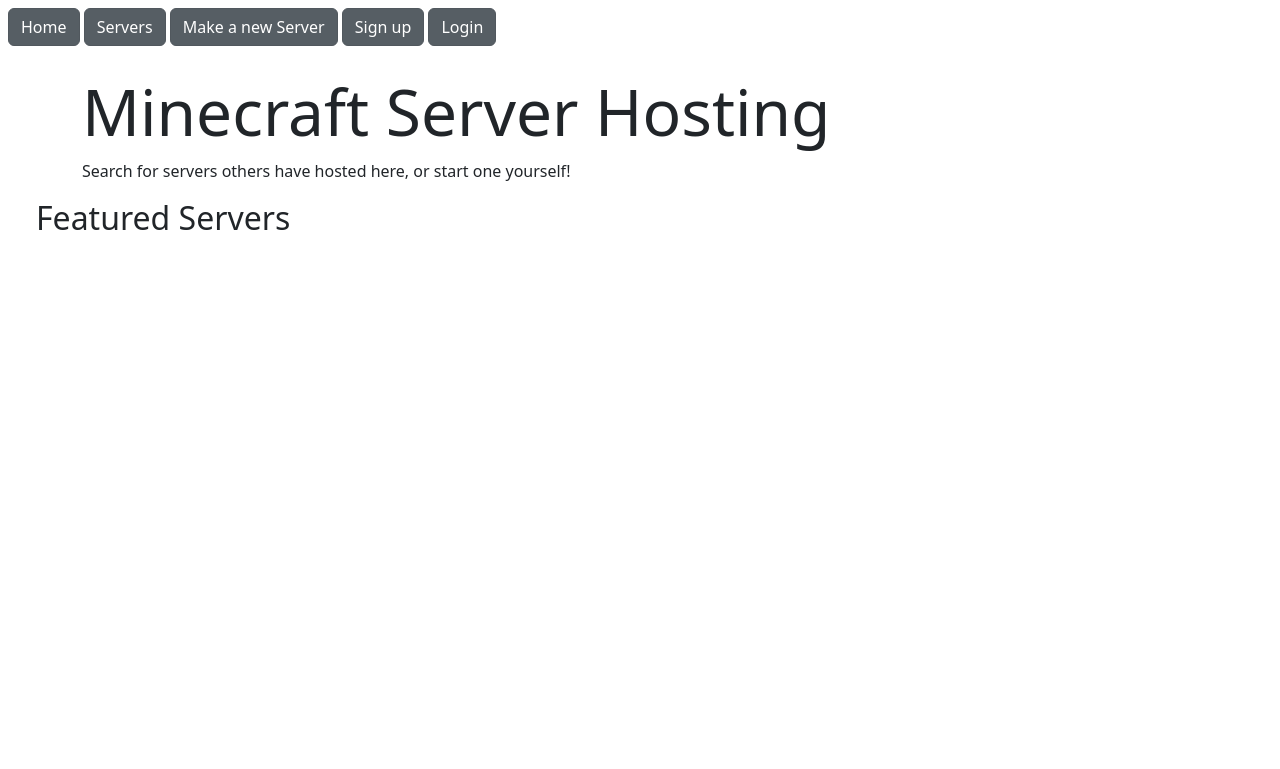
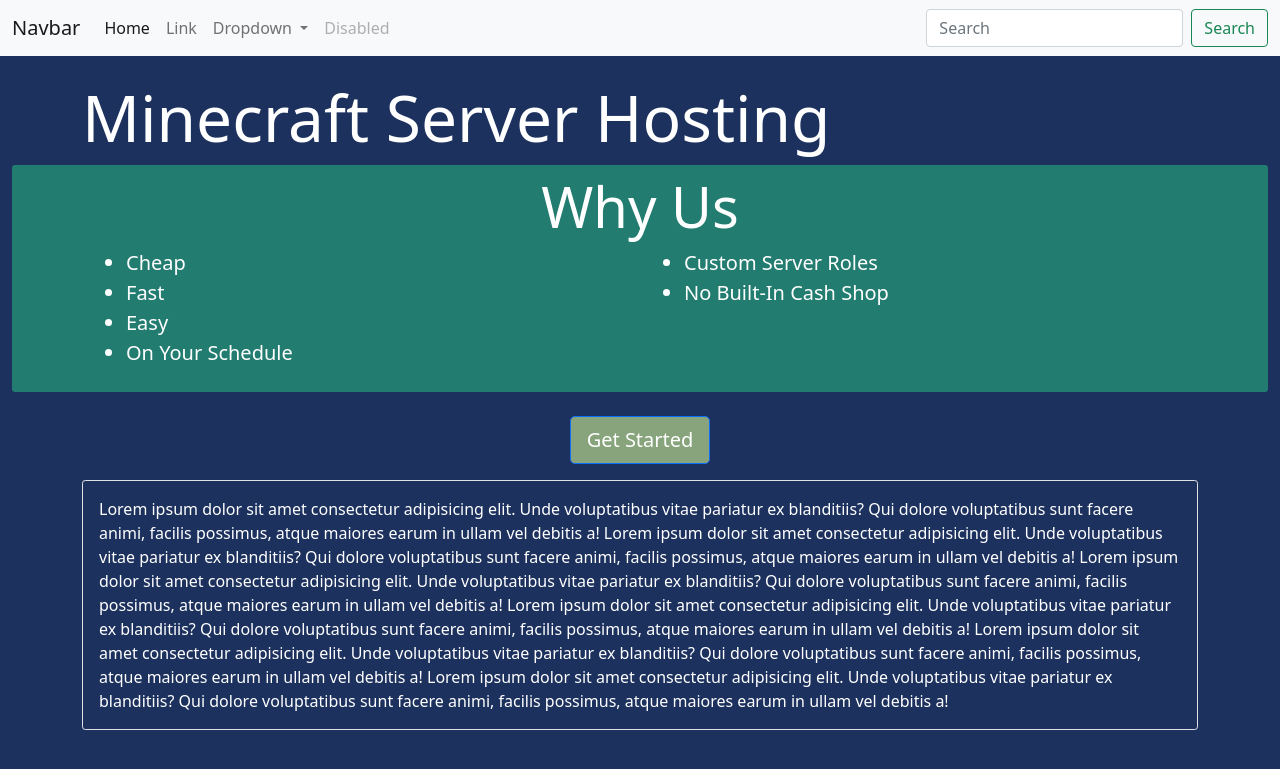
Before and after one commit to BaconB0TOrg/GCCWebProject, a Flask app: page /welcome/ in a window 1280 px wide. Shown: the top 769 px of the page. Run offline with Flask 3, Linux system fonts and the light colour scheme.

Commit message:
Redesign Landing Page

```diff
--- a/src/templates/flash.html
+++ b/src/templates/flash.html
@@ -1,4 +1,4 @@
-<div class="container">
+<div class="container" id="flash-container">
   {% for message in get_flashed_messages() %}
   <div class="alert alert-warning alert-dismissible fade show" role="alert">
       {{message}}
--- a/src/templates/home.html
+++ b/src/templates/home.html
@@ -9,60 +9,53 @@
 <div class="jumbotron">
   <div class="container">
     <h1 class="display-3">Minecraft Server Hosting</h1>
-    <p>Search for servers others have hosted here, or start one yourself!</p>
-    <!-- <p><a class="btn btn-primary btn-lg" href="#" role="button">Learn more &raquo;</a></p> -->
+    <!-- <p>Search for servers others have hosted here, or start one yourself!</p> -->
   </div>
 </div>
 
-<div class="container-fluid">
-<div class="row">
-  <!-- <div class="col-sm-12 col-lg-6 col-xl-4">
-    <h2>Events</h2>
-    <div class="row">
-        <h4>Event x:</h4>
-        <p>Event Info</p>
+<div class="teal row rounded-1">
+  <div class="jumbotron">
+    <div class="container py-2">
+      <h1 class="display-4 text-center">Why Us</h1>
+      <!-- <hr class="my-3"> -->
+      <div class="row lead" id="reasons">
+        <div class="d-none d-md-block col-6">
+          <ul>
+            <li>Cheap</li>
+            <li>Fast</li>
+            <li>Easy</li>
+            <li>On Your Schedule</li>
+          </ul>
+        </div>
+        <div class="d-none d-md-block col-6">
+          <ul>
+            <li>Custom Server Roles</li>
+            <li>No Built-In Cash Shop</li>
+          </ul>
+        </div>
+        <div class="d-md-none col-12">
+          <ul>
+            <li>Cheap</li>
+            <li>Fast</li>
+            <li>Easy</li>
+            <li>On Your Schedule</li>
+            <li>Custom Server Roles</li>
+            <li>No Built-In Cash Shop</li>
+          </ul>
+        </div>
+      </div>
     </div>
-    <div class="row">
-        <h4>Event y:</h4>
-        <p>Event Info</p>
-    </div>
-
-    {#Not Implemented#}
-    <p><a class="btn btn-secondary" href="#" role="button">View details &raquo;</a></p>
-
-  </div> -->
-  <div class="col-sm-12 col-lg-8 col-xl-8">
-    <h2>Featured Servers</h2>
-    {% for server in servers %}
-    <div class="row">
-        <h4>{{server.name}}</h4>
-        <p>{{server.description}}</p>
-    </div>
-    <p><a class="btn btn-secondary" href="{{url_for('show_server', server_id=server.id)}}" role="button">View details &raquo;</a></p>
-    {% endfor %}
-
   </div>
-  {# user exists and owns at least one server #}
-  {% if user != None and (user.servers|length != 0) %}
-  <div class="col-sm-12 col-lg-4 col-xl-4">
-    <h2>Your Servers</h2>
-    <div id="users_servers">
-      {% for server in user.servers %}
-      <input type="hidden" data-server-id="{{server.id}}" data-docker-id="{{server.docker_id}}" value=""/>
-      {% endfor %}
-    </div>
-    {% for server in user.servers %}
-    <p>Server Info:
-      <ul>
-        <li id="{{server.id}}_status">Name: {{server.name}}</li>
-        <li>Number of players online: <span id="{{server.id}}_current_players">0</span>/{{server.max_players}}</li>
-      </ul>
-    </p>
-
-    <!-- Not Implemented -->
-    <p><a class="btn btn-secondary" href="{{url_for('show_server', server_id=server.id)}}" role="button">Show Server &raquo;</a></p>
-    {% endfor %}
-  </div>
-  {% endif %}
+</div>
+<div class="container mt-4">
+  <p class="text-center"><a class="green btn btn-primary btn-lg" href="#" role="button">Get Started</a></p>
+  <p class="border p-3 rounded-1">
+    Lorem ipsum dolor sit amet consectetur adipisicing elit. Unde voluptatibus vitae pariatur ex blanditiis? Qui dolore voluptatibus sunt facere animi, facilis possimus, atque maiores earum in ullam vel debitis a!
+    Lorem ipsum dolor sit amet consectetur adipisicing elit. Unde voluptatibus vitae pariatur ex blanditiis? Qui dolore voluptatibus sunt facere animi, facilis possimus, atque maiores earum in ullam vel debitis a!
+    Lorem ipsum dolor sit amet consectetur adipisicing elit. Unde voluptatibus vitae pariatur ex blanditiis? Qui dolore voluptatibus sunt facere animi, facilis possimus, atque maiores earum in ullam vel debitis a!
+    Lorem ipsum dolor sit amet consectetur adipisicing elit. Unde voluptatibus vitae pariatur ex blanditiis? Qui dolore voluptatibus sunt facere animi, facilis possimus, atque maiores earum in ullam vel debitis a!
+    Lorem ipsum dolor sit amet consectetur adipisicing elit. Unde voluptatibus vitae pariatur ex blanditiis? Qui dolore voluptatibus sunt facere animi, facilis possimus, atque maiores earum in ullam vel debitis a!
+    Lorem ipsum dolor sit amet consectetur adipisicing elit. Unde voluptatibus vitae pariatur ex blanditiis? Qui dolore voluptatibus sunt facere animi, facilis possimus, atque maiores earum in ullam vel debitis a!
+  </p>
 </div>
 {% endblock %}
--- a/src/templates/root.html
+++ b/src/templates/root.html
@@ -10,38 +10,100 @@
   {% endblock %}
 
   <title>{% block title %}MC Server Hosting{% endblock %}</title>
-
-    <link href="https://cdn.jsdelivr.net/npm/bootstrap@5.2.3/dist/css/bootstrap.min.css" rel="stylesheet" integrity="sha384-rbsA2VBKQhggwzxH7pPCaAqO46MgnOM80zW1RWuH61DGLwZJEdK2Kadq2F9CUG65" crossorigin="anonymous">
-    <script src="https://cdn.jsdelivr.net/npm/bootstrap@5.2.3/dist/js/bootstrap.bundle.min.js" integrity="sha384-kenU1KFdBIe4zVF0s0G1M5b4hcpxyD9F7jL+jjXkk+Q2h455rYXK/7HAuoJl+0I4" crossorigin="anonymous"></script>
+  <!-- Custom Styles -->
+  <link href="/static/styles/style.css" media="screen" type="text/css" rel="stylesheet">
+  <!-- Bootstrap CSS (JS at bottom) -->
+  <link href="https://cdn.jsdelivr.net/npm/bootstrap@5.0.2/dist/css/bootstrap.min.css" rel="stylesheet" integrity="sha384-EVSTQN3/azprG1Anm3QDgpJLIm9Nao0Yz1ztcQTwFspd3yD65VohhpuuCOmLASjC" crossorigin="anonymous">
+  <!-- <link href="https://cdn.jsdelivr.net/npm/bootstrap@5.2.3/dist/css/bootstrap.min.css" rel="stylesheet"
+    integrity="sha384-rbsA2VBKQhggwzxH7pPCaAqO46MgnOM80zW1RWuH61DGLwZJEdK2Kadq2F9CUG65" crossorigin="anonymous"> -->
   {% block head %} {% endblock %}
 </head>
 
-<body>
-  {% include "flash.html" %}
+<body class="blue">
   {% block nav %}
-  <nav>
-    <div class="m-1 p-1">
+  <!-- <nav class="navbar navbar-expand-lg bg-transparent">
+    <a class="navbar-brand" href="/">
+      <img src="https://via.placeholder.com/125x50">
+    </a>
+    <button class="navbar-toggler" type="button" data-bs-toggle="collapse" data-bs-target="#navbarSupportedContent"
+      aria-controls="navbarSupportedContent" aria-expanded="false" aria-label="Toggle navigation">
+      <span class="navbar-toggler-icon"></span>
+    </button>
 
+    <div class="collapse navbar-collapse" id="navbarSupportedContent">
+      <ul class="navbar-nav mr-auto">
+        <li class="nav-item">
+          <a class='nav-link teal btn btn-secondary active' role="button" aria-pressed="true"
+            href="/support/">Support</a>
+        </li>
+        <li class="nav-item">
+          <a class='nav-link teal btn btn-secondary active' role="button" aria-pressed="true" href="/about/">About</a>
+        </li>
+        <li class="nav-item">
+          <a class='nav-link teal btn btn-secondary active' role="button" aria-pressed="true"
+            href="/servers/">Servers</a>
+        </li>
+        <li class="nav-item">
           {% if session['logged-in'] %}
-        <a class='btn btn-secondary active' role="button" aria-pressed="true" href="/">Home</a>
-        <a class='btn btn-secondary active' role="button" aria-pressed="true" href="/server/">Servers</a>
-        <a class='btn btn-secondary active' role="button" aria-pressed="true" href="/server/create">Make a new Server</a>
-        <a class='btn btn-secondary active' role="button" aria-pressed="true" href="/account/">My Account</a>
-        <a class='btn btn-danger active' role="button" aria-pressed="true" href="/log-out/">Log Out</a>
+          <a class='nav-link btn btn-secondary active blue' role="button" aria-pressed="true"
+            href="/account/">Profile</a>
           {% else %}
-        <a class='btn btn-secondary active' role="button" aria-pressed="true" href="/">Home</a>
-        <a class='btn btn-secondary active' role="button" aria-pressed="true" href="/server/">Servers</a>
-        <a class='btn btn-secondary active' role="button" aria-pressed="true" href="/server/create">Make a new Server</a>
-        <a class='btn btn-secondary active' role="button" aria-pressed="true" href="/register/">Sign up</a>
-        <a class='btn btn-secondary active' role="button" aria-pressed="true" href="/login/">Login</a>
+          <a class='nav-link btn btn-secondary active green' role="button" aria-pressed="true" href="/register/">Get
+            Started</a>
           {% endif %}
-
+        </li>
+      </ul>
+    </div>
+  </nav> -->
+  <nav class="navbar navbar-expand-lg navbar-light bg-light">
+    <div class="container-fluid">
+      <a class="navbar-brand" href="#">Navbar</a>
+      <button class="navbar-toggler" type="button" data-bs-toggle="collapse" data-bs-target="#navbarSupportedContent" aria-controls="navbarSupportedContent" aria-expanded="false" aria-label="Toggle navigation">
+        <span class="navbar-toggler-icon"></span>
+      </button>
+      <div class="collapse navbar-collapse" id="navbarSupportedContent">
+        <ul class="navbar-nav me-auto mb-2 mb-lg-0">
+          <li class="nav-item">
+            <a class="nav-link active" aria-current="page" href="#">Home</a>
+          </li>
+          <li class="nav-item">
+            <a class="nav-link" href="#">Link</a>
+          </li>
+          <li class="nav-item dropdown">
+            <a class="nav-link dropdown-toggle" href="#" id="navbarDropdown" role="button" data-bs-toggle="dropdown" aria-expanded="false">
+              Dropdown
+            </a>
+            <ul class="dropdown-menu" aria-labelledby="navbarDropdown">
+              <li><a class="dropdown-item" href="#">Action</a></li>
+              <li><a class="dropdown-item" href="#">Another action</a></li>
+              <li><hr class="dropdown-divider"></li>
+              <li><a class="dropdown-item" href="#">Something else here</a></li>
+            </ul>
+          </li>
+          <li class="nav-item">
+            <a class="nav-link disabled" href="#" tabindex="-1" aria-disabled="true">Disabled</a>
+          </li>
+        </ul>
+        <form class="d-flex">
+          <input class="form-control me-2" type="search" placeholder="Search" aria-label="Search">
+          <button class="btn btn-outline-success" type="submit">Search</button>
+        </form>
+      </div>
     </div>
   </nav>
   {% endblock %}
-  <div class="m-4">
+  {% include "flash.html" %}
+  <div class="p-4">
     {% block content %} {% endblock %}
   </div>
+  <!-- JQuery -->
+  <script src="https://code.jquery.com/jquery-3.6.0.min.js"
+    integrity="sha256-/xUj+3OJU5yExlq6GSYGSHk7tPXikynS7ogEvDej/m4=" crossorigin="anonymous"></script>
+  <!-- Bootstrap JS -->
+  <script src="https://cdn.jsdelivr.net/npm/bootstrap@5.0.2/dist/js/bootstrap.bundle.min.js" integrity="sha384-MrcW6ZMFYlzcLA8Nl+NtUVF0sA7MsXsP1UyJoMp4YLEuNSfAP+JcXn/tWtIaxVXM" crossorigin="anonymous"></script>
+  <!-- <script src="https://cdn.jsdelivr.net/npm/bootstrap@5.2.3/dist/js/bootstrap.bundle.min.js"
+    integrity="sha384-kenU1KFdBIe4zVF0s0G1M5b4hcpxyD9F7jL+jjXkk+Q2h455rYXK/7HAuoJl+0I4"
+    crossorigin="anonymous"></script> -->
 </body>
 
 <footer>
```
Also changed, not shown: src/templates/home_old.html (added, +68 -0 lines). Lines whose indentation alone changed are shown as unchanged.
